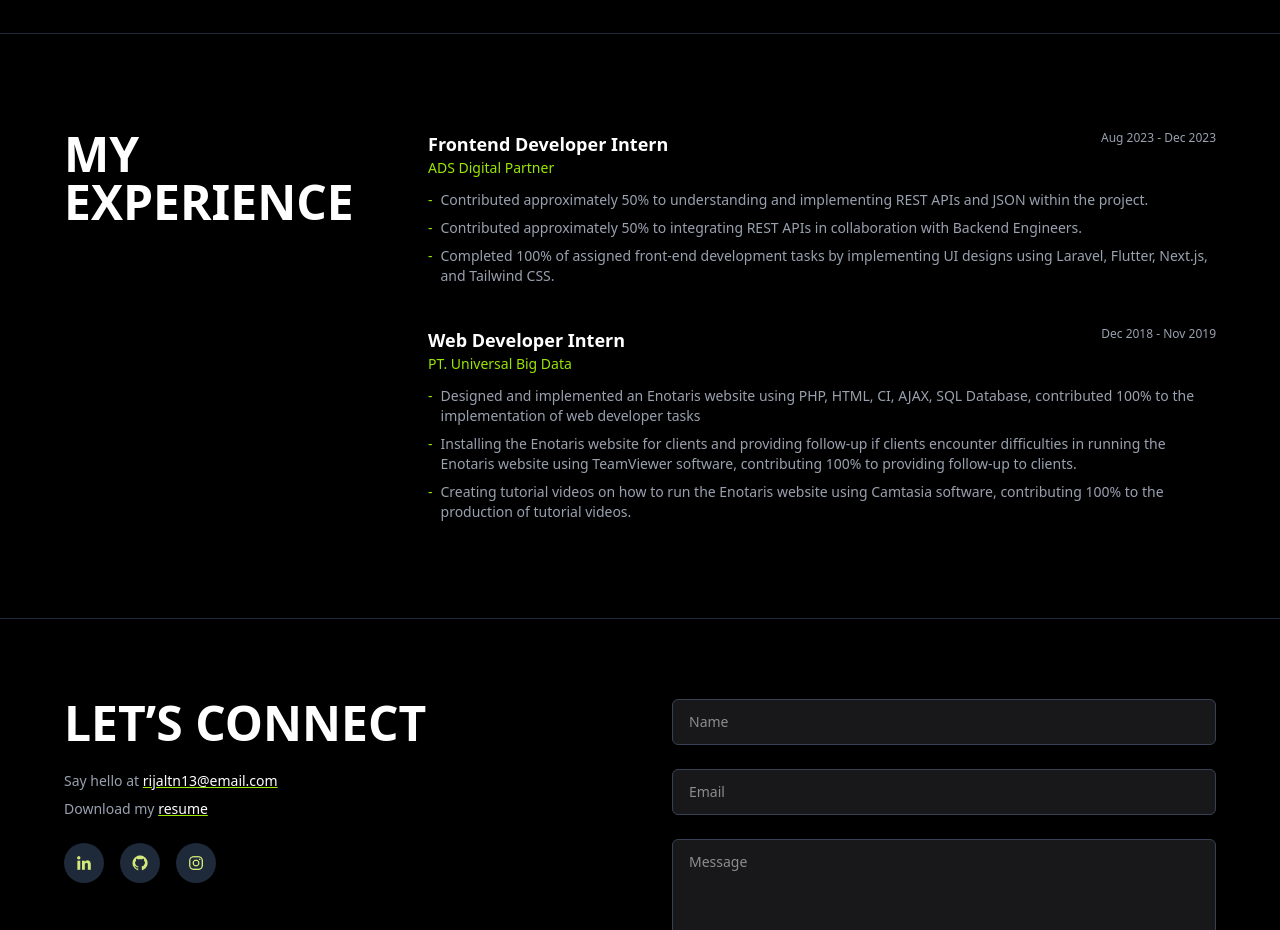
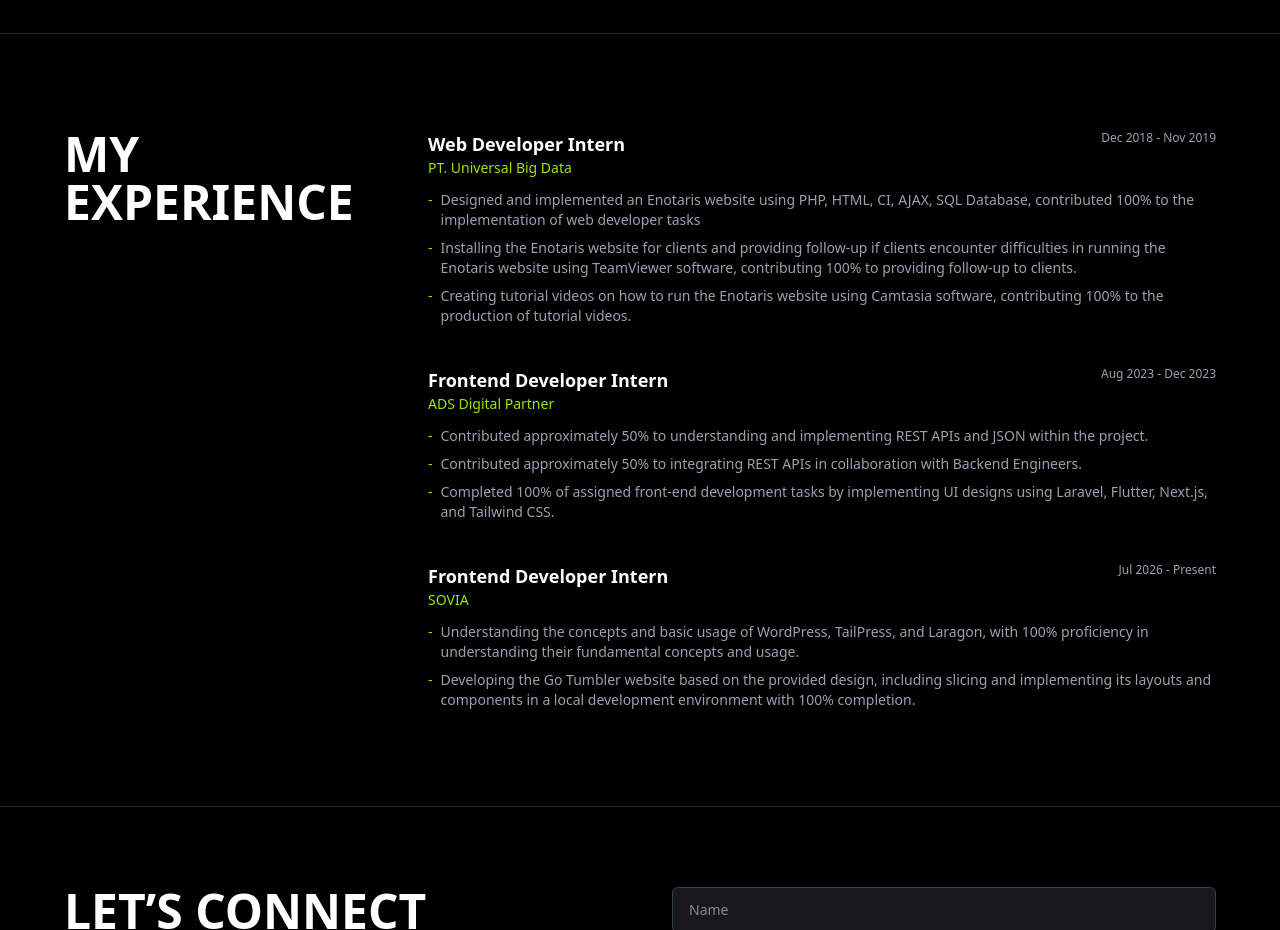
Before and after one commit to rijalammar1/Tugas-Day_35_RijalAmmar, a Next.js app: page / in a window 1280 px wide. Shown: the part 4460-5390 px from the top of the page. Built offline with nearby package versions, Linux system fonts and the light colour scheme.

Commit message:
ui: improve experience section

```diff
--- a/app/data/experience.ts
+++ b/app/data/experience.ts
@@ -1,4 +1,14 @@
 export const experiences = [
+  {
+    title: "Web Developer Intern",
+    period: "Dec 2018 - Nov 2019",
+    company: "PT. Universal Big Data",
+    description: [
+      " Designed and implemented an Enotaris website using PHP, HTML, CI, AJAX, SQL Database, contributed 100% to the implementation of web developer tasks",
+      "Installing the Enotaris website for clients and providing follow-up if clients encounter difficulties in running the Enotaris website using TeamViewer software, contributing 100% to providing follow-up to clients.",
+      "Creating tutorial videos on how to run the Enotaris website using Camtasia software, contributing 100% to the production of tutorial videos.",
+    ],
+  },
   {
     title: "Frontend Developer Intern",
     period: "Aug 2023 - Dec 2023",
@@ -10,13 +20,12 @@
     ],
   },
   {
-    title: "Web Developer Intern",
-    period: "Dec 2018 - Nov 2019",
-    company: "PT. Universal Big Data",
+    title: "Frontend Developer Intern",
+    period: "Jul 2026 - Present",
+    company: "SOVIA",
     description: [
-      " Designed and implemented an Enotaris website using PHP, HTML, CI, AJAX, SQL Database, contributed 100% to the implementation of web developer tasks",
-      "Installing the Enotaris website for clients and providing follow-up if clients encounter difficulties in running the Enotaris website using TeamViewer software, contributing 100% to providing follow-up to clients.",
-      "Creating tutorial videos on how to run the Enotaris website using Camtasia software, contributing 100% to the production of tutorial videos.",
+      "Understanding the concepts and basic usage of WordPress, TailPress, and Laragon, with 100% proficiency in understanding their fundamental concepts and usage.",
+      "Developing the Go Tumbler website based on the provided design, including slicing and implementing its layouts and components in a local development environment with 100% completion.",
     ],
   },
 ];
```
